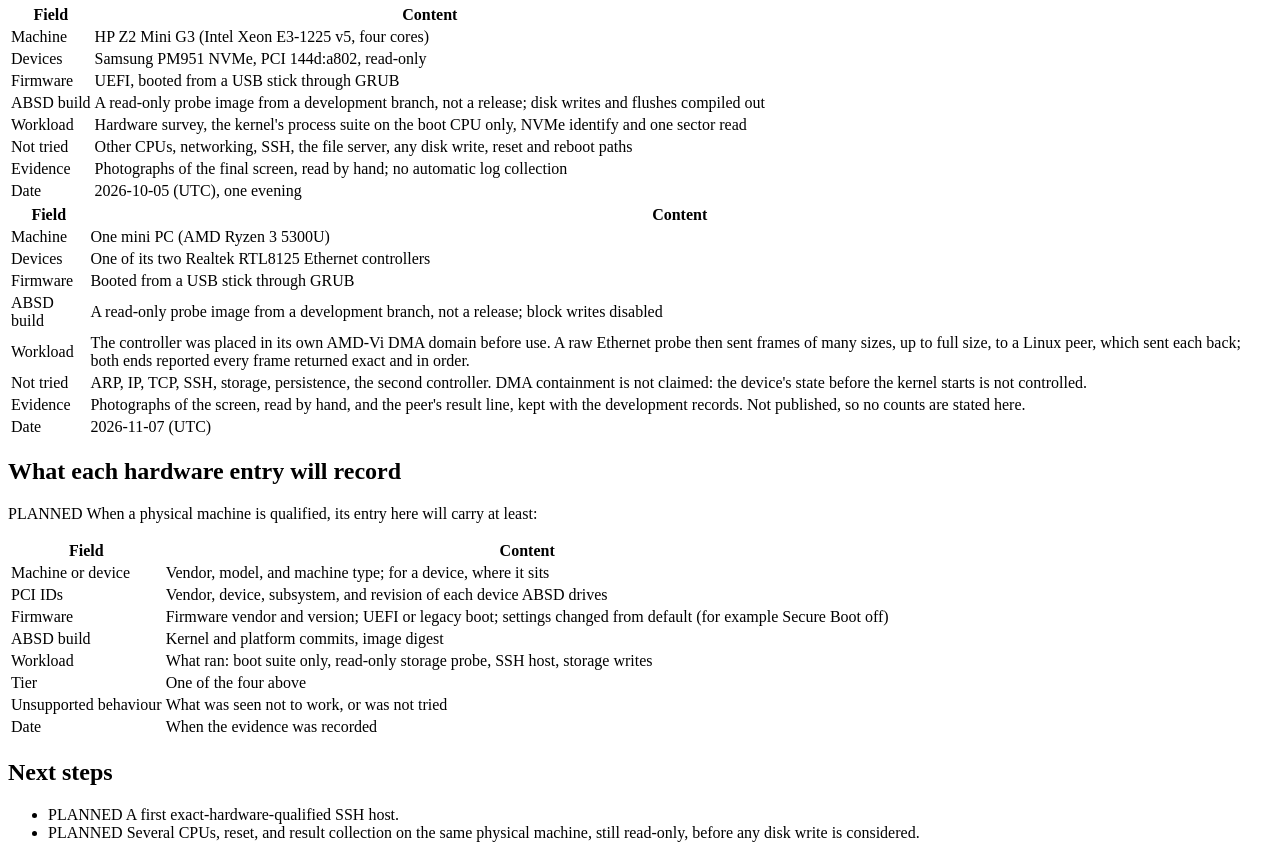
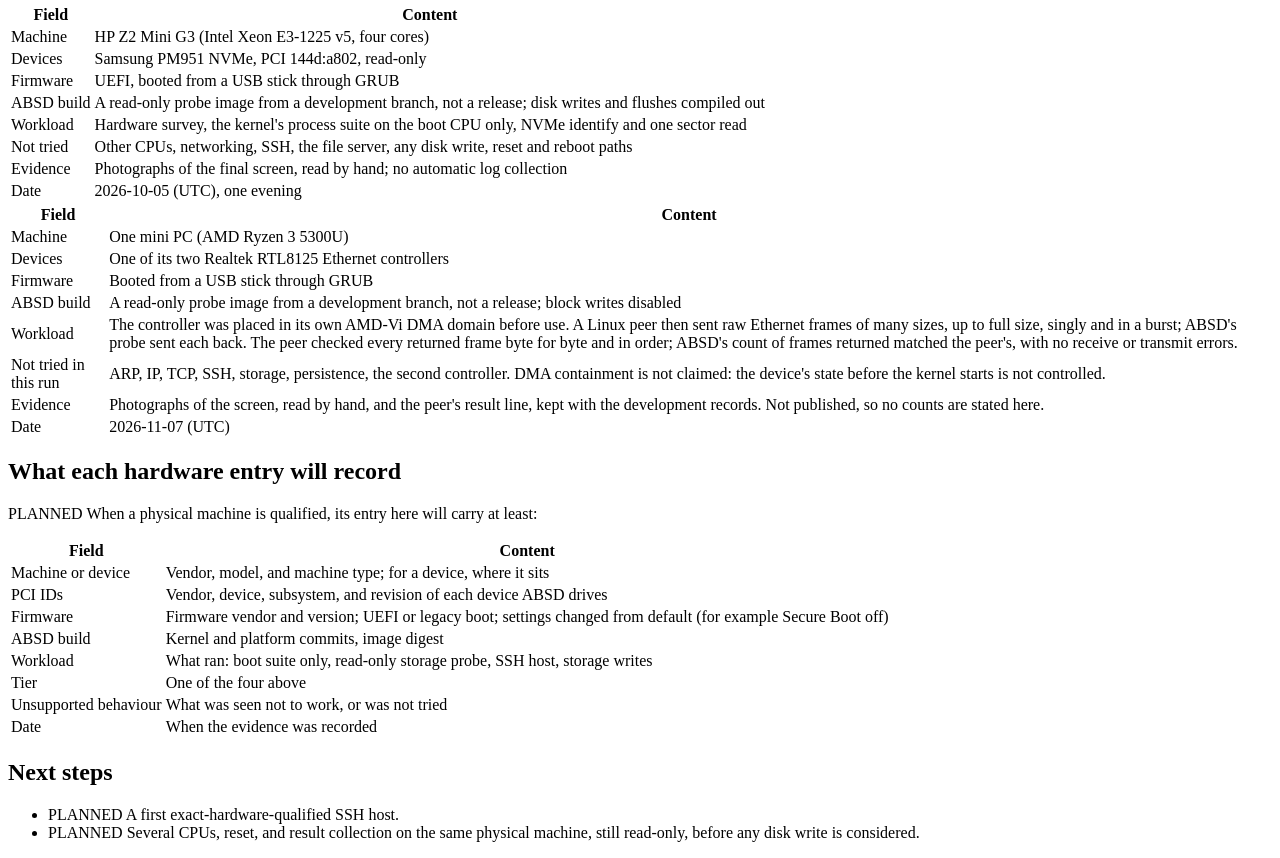
Before and after one commit to unpingable/absd.dev, a plain HTML site: page src/pages/hardware/index.html in a window 1280 px wide. Shown: the part 1394-2252 px from the top of the page. Drawn offline with Linux system fonts and the light colour scheme.

Commit message:
Correct who verified frames in the second physical observation
The Linux peer sent and checked the frames; ABSD's probe returned and counted them. Also restores the home page's porting sentence, drops a repeated negative, and makes the status page agree that two machines have been booted.

```diff
--- a/src/pages/hardware/index.html
+++ b/src/pages/hardware/index.html
@@ -83,8 +83,8 @@
 <tr><td>Devices</td><td>One of its two Realtek RTL8125 Ethernet controllers</td></tr>
 <tr><td>Firmware</td><td>Booted from a USB stick through GRUB</td></tr>
 <tr><td>ABSD build</td><td>A read-only probe image from a development branch, not a release; block writes disabled</td></tr>
-<tr><td>Workload</td><td>The controller was placed in its own AMD-Vi DMA domain before use. A raw Ethernet probe then sent frames of many sizes, up to full size, to a Linux peer, which sent each back; both ends reported every frame returned exact and in order.</td></tr>
-<tr><td>Not tried</td><td>ARP, IP, TCP, SSH, storage, persistence, the second controller. DMA containment is not claimed: the device's state before the kernel starts is not controlled.</td></tr>
+<tr><td>Workload</td><td>The controller was placed in its own AMD-Vi DMA domain before use. A Linux peer then sent raw Ethernet frames of many sizes, up to full size, singly and in a burst; ABSD's probe sent each back. The peer checked every returned frame byte for byte and in order; ABSD's count of frames returned matched the peer's, with no receive or transmit errors.</td></tr>
+<tr><td>Not tried in this run</td><td>ARP, IP, TCP, SSH, storage, persistence, the second controller. DMA containment is not claimed: the device's state before the kernel starts is not controlled.</td></tr>
 <tr><td>Evidence</td><td>Photographs of the screen, read by hand, and the peer's result line, kept with the development records. Not published, so no counts are stated here.</td></tr>
 <tr><td>Date</td><td>2026-11-07 (UTC)</td></tr>
 </tbody>
```
Also changed, not shown: src/pages/index.html (+2 -2 lines), src/pages/status/index.html (+1 -1 lines).
